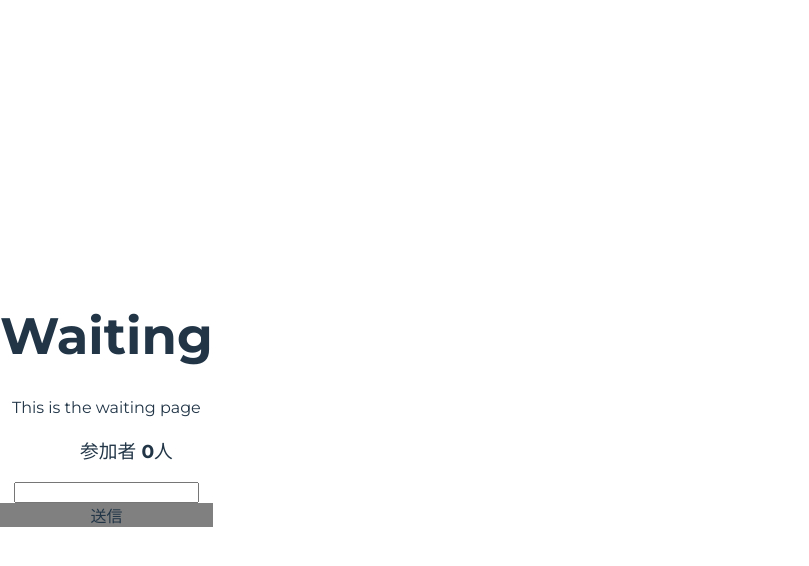
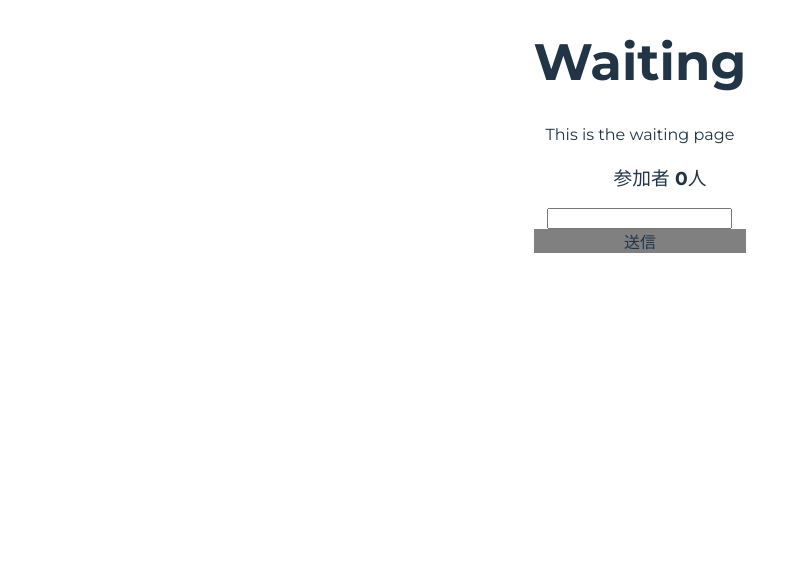
Before and after one commit to itsp-pbl-2023/mind-graph, a React (Vite) app in the folder client/: page /waiting in a window 1280 px wide. Shown: the top 566 px of the page, without its empty margins (0-809 px from the left). Built offline with nearby package versions, Linux system fonts and the light colour scheme; a web font is replaced by a local one; what @bufbuild/connect-query, @bufbuild/connect-web, @bufbuild/protobuf would draw is missing.

Commit message:
bodyのflexを消した

```diff
--- a/client/src/index.css
+++ b/client/src/index.css
@@ -29,9 +29,8 @@ a:hover {
 
 body {
   margin: 0;
-  display: flex;
   place-items: center;
-  min-width: 320px;
+  min-width: 100wh;
   min-height: 100vh;
 }
 
```
